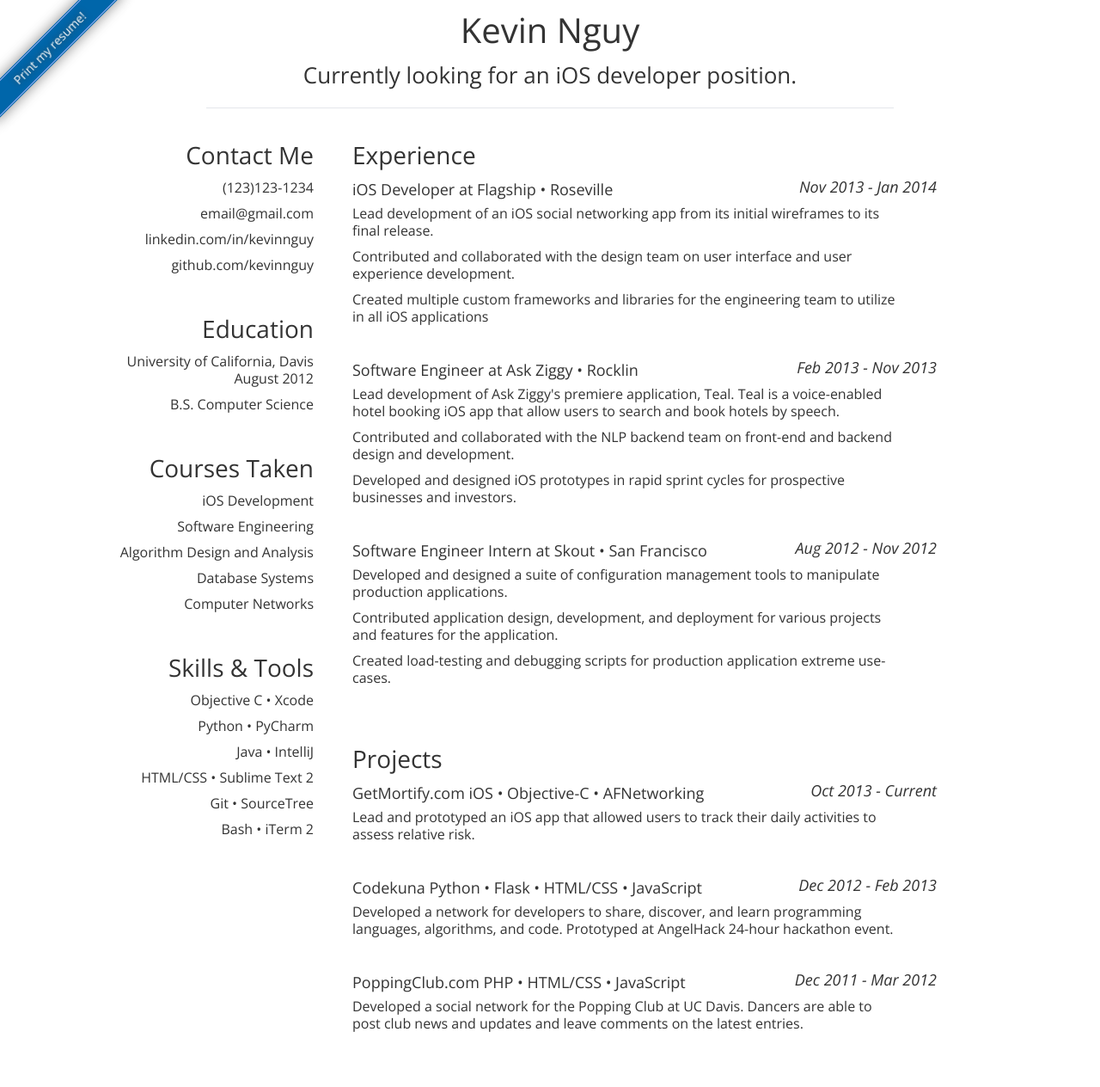
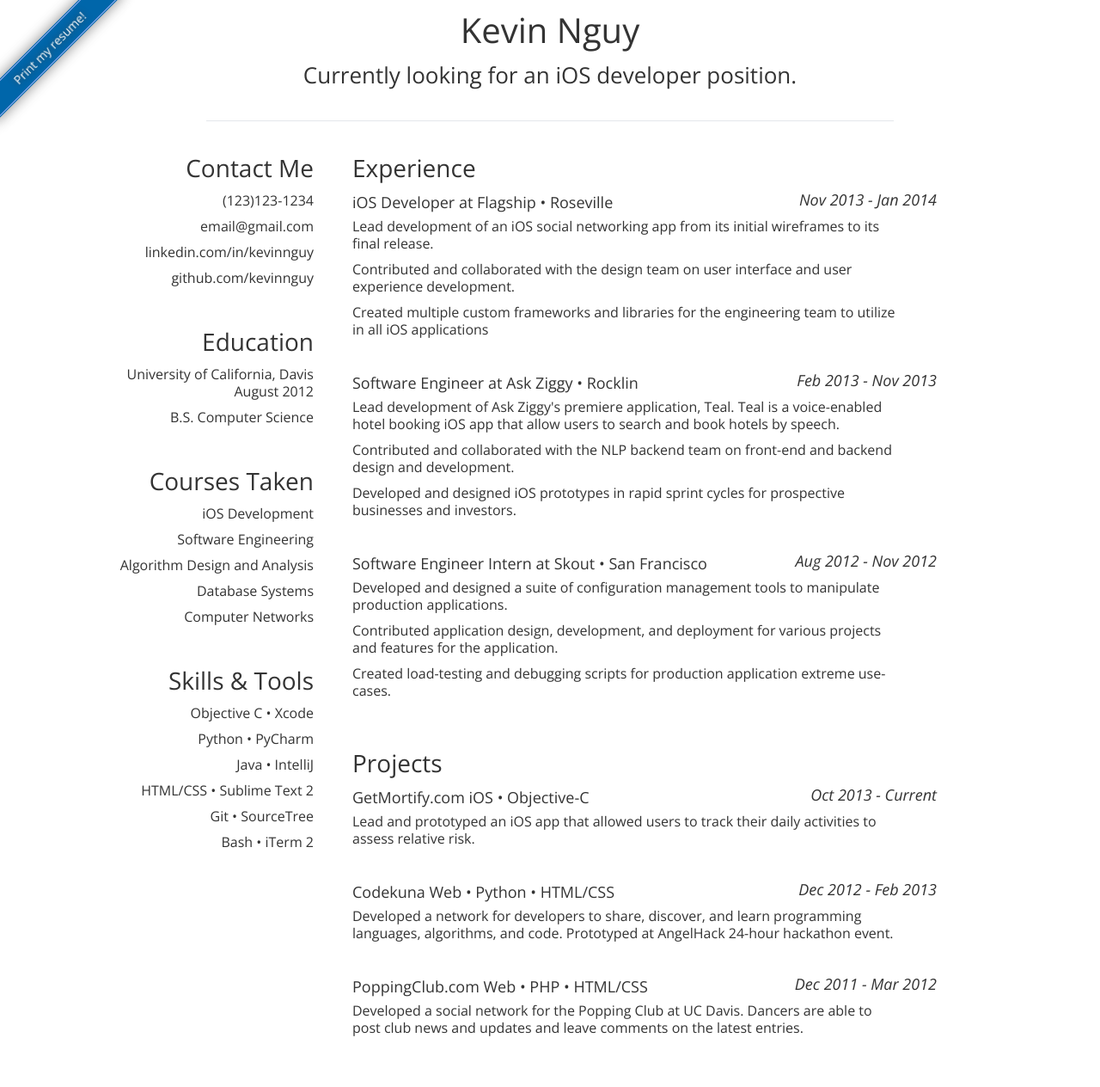
Before and after one commit to kevinnguy/kevinnguy.github.com, a Jekyll site: the page index.html, which Jekyll copies as it is, in a window 1280 px wide. Shown: the whole page at 86% size. Built offline with Jekyll 4.4.1, drawn with Linux system fonts in a browser that asks for light colours.

Commit message:
Sorry for the poor description

```diff
--- a/index.html
+++ b/index.html
@@ -133,21 +133,21 @@
         </div>
 
        <dl class="fourteen columns bottom">
-          <dt><p class="eight columns bigfont"><strong>GetMortify.com</strong> iOS &bull; Objective-C &bull; AFNetworking</p><span class="three columns right"><em>Oct 2013 - Current</em></span></dt>
+          <dt><p class="eight columns bigfont"><strong>GetMortify.com</strong> iOS &bull; Objective-C</p><span class="three columns right"><em>Oct 2013 - Current</em></span></dt>
           <ul>
             <li class="eleven columns ">Lead and prototyped an iOS app that allowed users to track their daily activities to assess relative risk.</li>
           </ul>
         </dl>
 
         <dl class="fourteen columns bottom">
-          <dt><p class="eight columns bigfont"><strong>Codekuna</strong> Python &bull; Flask &bull; HTML/CSS &bull; JavaScript</p><span class="three columns right"><em>Dec 2012 - Feb 2013</em></span></dt>
+          <dt><p class="eight columns bigfont"><strong>Codekuna</strong> Web &bull; Python &bull; HTML/CSS</p><span class="three columns right"><em>Dec 2012 - Feb 2013</em></span></dt>
           <ul>
             <li class="eleven columns ">Developed a network for developers to share, discover, and learn programming languages, algorithms, and code. Prototyped at AngelHack 24-hour hackathon event.</li>
           </ul>
         </dl>
 
         <dl class="fourteen columns bottom">
-          <dt><p class="eight columns bigfont"><strong>PoppingClub.com</strong> PHP &bull; HTML/CSS &bull; JavaScript</p><span class="three columns right"><em>Dec 2011 - Mar 2012</em></span></dt>
+          <dt><p class="eight columns bigfont"><strong>PoppingClub.com</strong> Web &bull; PHP &bull; HTML/CSS</p><span class="three columns right"><em>Dec 2011 - Mar 2012</em></span></dt>
           <ul>
             <li class="eleven columns ">Developed a social network for the Popping Club at UC Davis. Dancers are able to post club news and updates and leave comments on the latest entries.</li>
           </ul>
--- a/static/css/new_style.css
+++ b/static/css/new_style.css
@@ -592,7 +592,7 @@ sub
 { padding-left:7px; }
 
 #header{margin-bottom: 40px;
-	padding-bottom: 20px;
+	padding-bottom: 35px;
 border-bottom: 1px solid #e4e7eb;
 width: 800px;
 }
@@ -638,7 +638,7 @@ width: 800px;
 { text-align:right;}
 
 #projects
-{ margin-top:30px; }
+{ margin-top:20px; }
 
 .description
 { padding-right:7px; }
```
